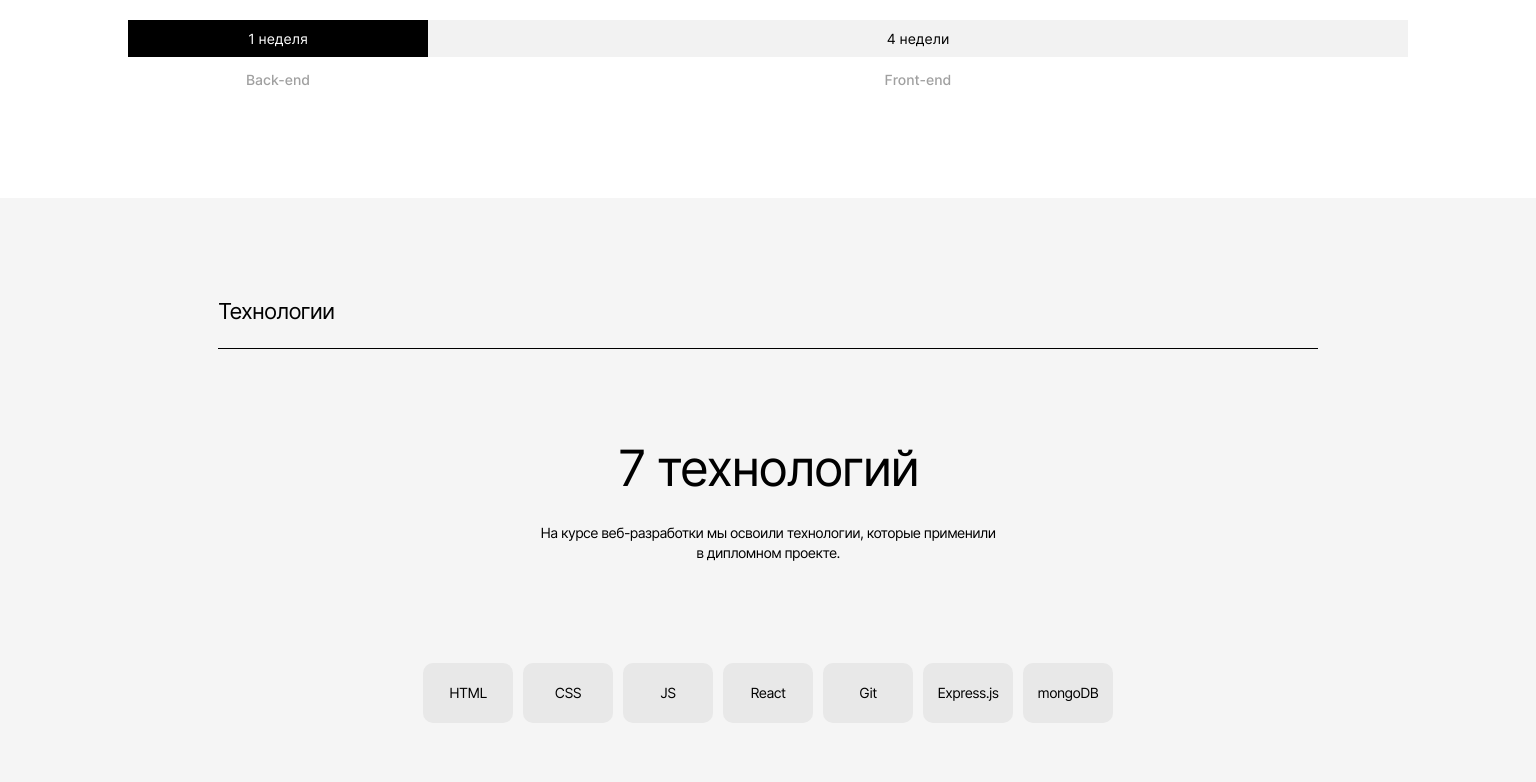
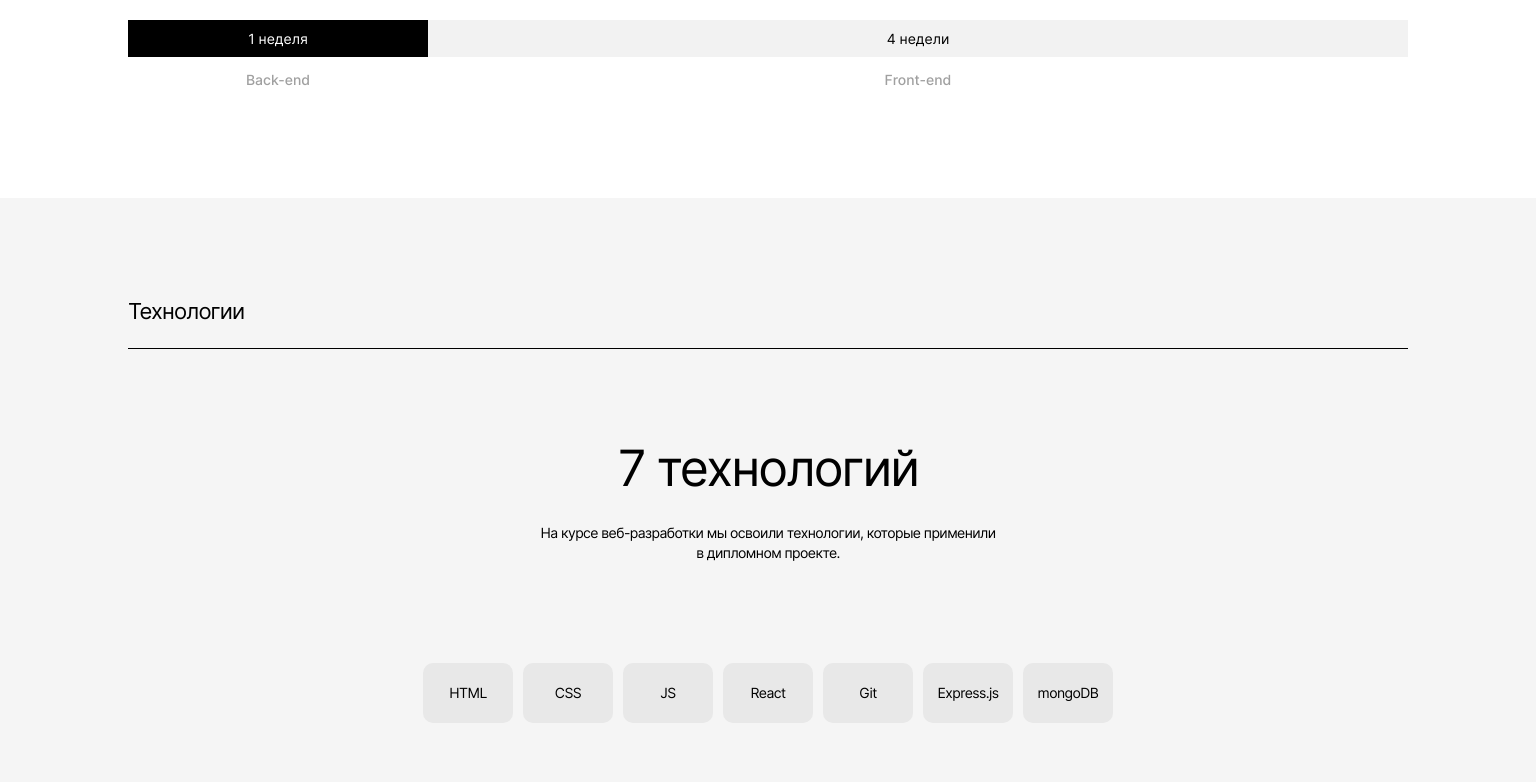
Before and after one commit to MariiaGudkova/movies-explorer-frontend, a React (Create React App) app: page / in a window 1536 px wide. Shown: the part 1045-1827 px from the top of the page. Built offline with nearby package versions, Linux system fonts and the light colour scheme.

Commit message:
change width

```diff
--- a/src/components/Techs/Techs.css
+++ b/src/components/Techs/Techs.css
@@ -87,7 +87,7 @@
   }
 
   .techs {
-    width: 1100px;
+    width: 1280px;
   }
 }
 
```
